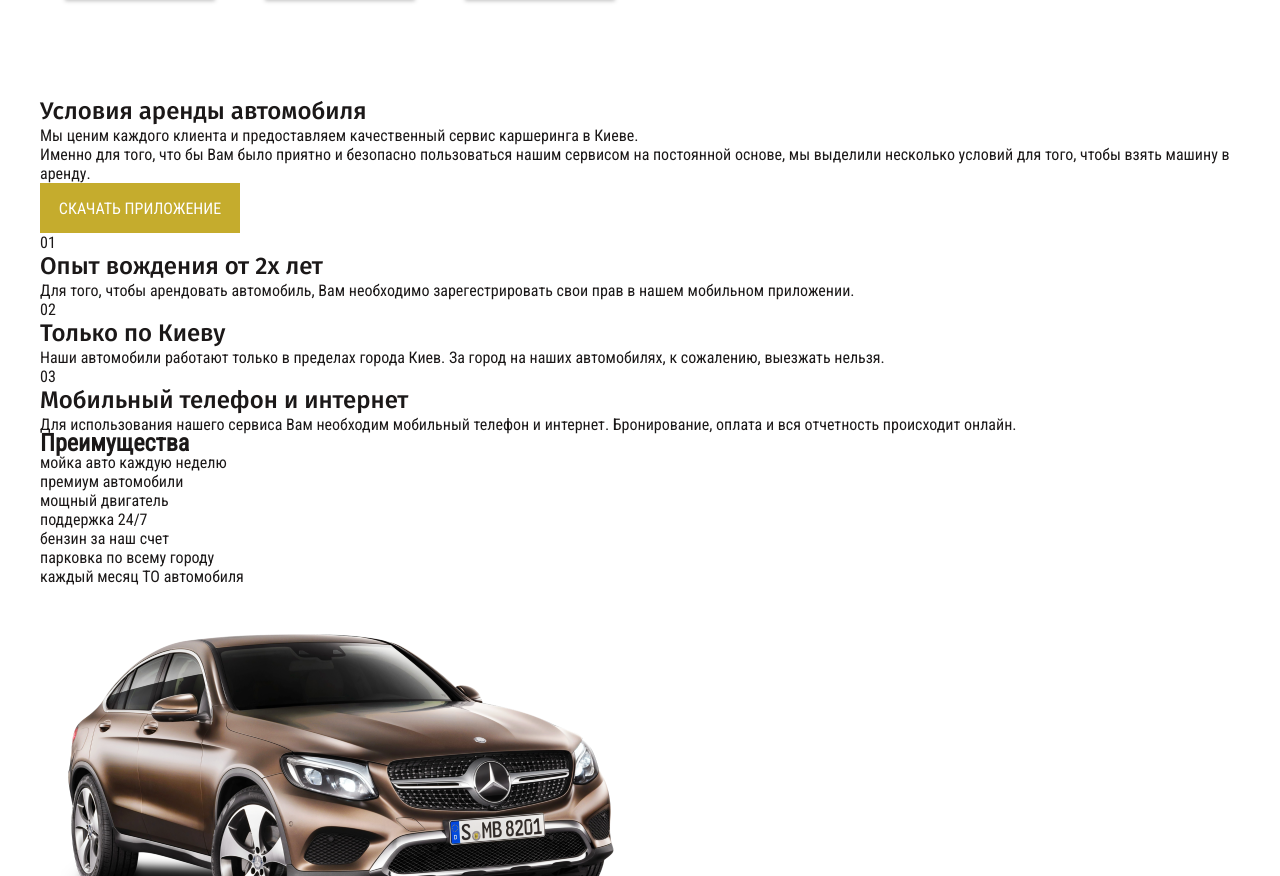
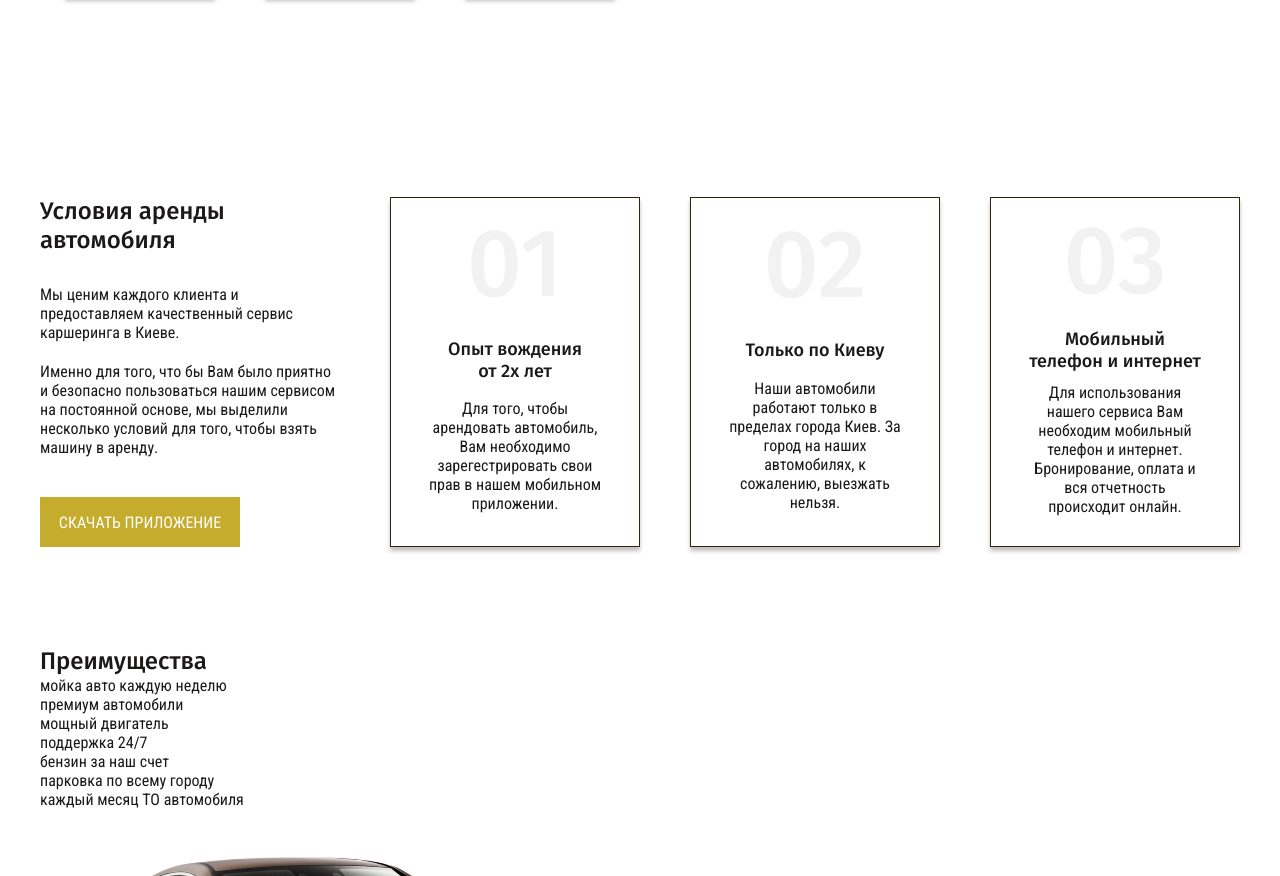
Before and after one commit to zachetka/vp-carsharing, a website: page src/index.html in a window 1280 px wide. Shown: the part 802-1678 px from the top of the page. Drawn offline with Linux system fonts and the light colour scheme; files that its build step writes are made by us from their sources; files whose address does not match are found by name.

Commit message:
add section conditions

```diff
--- a/src/index.html
+++ b/src/index.html
@@ -148,31 +148,29 @@
                     </p>
                     <a href="" class="conditions__content-btn btn">Скачать приложение</a>
                 </div>
-                <div class="conditions__cards">
                 <div class="conditions__card">
-                        <span class="conditions__card-number">01</span>
-                        <h3 class="conditions__card-title title">Опыт вождения от 2х лет</h3>
+                    <div class="conditions__card-number">01</div>
+                    <p class="conditions__card-title">Опыт вождения от&nbsp;2х&nbsp;лет</p>
                     <p class="conditions__card-text">
                         Для того, чтобы арендовать автомобиль, Вам необходимо зарегестрировать свои прав в нашем
                         мобильном приложении.
                     </p>
                 </div>
                 <div class="conditions__card">
-                        <span class="conditions__card-number">02</span>
-                        <h3 class="conditions__card-title title">Только по Киеву</h3>
+                    <div class="conditions__card-number">02</div>
+                    <p class="conditions__card-title">Только по Киеву</p>
                     <p class="conditions__card-text">
                         Наши автомобили работают только в пределах города Киев. За город на наших автомобилях, к
                         сожалению, выезжать нельзя.
                     </p>
                 </div>
                 <div class="conditions__card">
-                        <span class="conditions__card-number">03</span>
-                        <h3 class="conditions__card-title title">Мобильный телефон и интернет</h3>
+                    <div class="conditions__card-number">03</div>
+                    <p class="conditions__card-title">Мобильный телефон и интернет</p>
                     <p class="conditions__card-text">
                         Для использования нашего сервиса Вам необходим мобильный телефон и интернет. Бронирование,
                         оплата и вся отчетность происходит онлайн.
                     </p>
-                    </div>
                 </div>
             </div>
         </div>
@@ -183,7 +181,7 @@
         <div class="container">
             <div class="advantages__inner">
                 <div class="advantages__enum">
-                    <h2 class="advantages__enum-title">Преимущества</h2>
+                    <h2 class="advantages__enum-title title">Преимущества</h2>
                     <ul class="advantages__enum-list">
                         <li class="advantages__enum-item">мойка авто каждую неделю</li>
                         <li class="advantages__enum-item">премиум автомобили</li>
--- /dev/null
+++ b/src/styles/blocks/conditions.scss
@@ -0,0 +1,48 @@
+.conditions {
+    padding: 100px 0;
+    &__inner {
+        display: flex;
+        justify-content: space-between;
+    }
+    &__content {
+        width: 300px;
+    }
+    &__content-title {
+        margin-bottom: 30px;
+        max-width: 190px;
+    }
+    &__content-text {
+        margin-bottom: 20px;
+    }
+    &__content-btn {
+        margin-top: 40px;
+    }
+    &__card {
+        padding: 0 35px 25px;
+        display: flex;
+        flex-direction: column;
+        justify-content: space-around;
+        width: 250px;
+        min-height: 350px;
+        text-align: center;
+        border: 1px solid $primary;
+        box-shadow: 0px 4px 4px rgba(0, 0, 0, 0.25);
+        transition: all .5s;
+        &:hover {
+            transform: scale(1.25);
+        }
+    }
+    &__card-number {
+        font-family: $fontFamilySecond;
+        font-weight: 500;
+        font-size: 96px;
+        line-height: 115px;
+        opacity: 0.05;
+    }
+    &__card-title {
+        font-family: $fontFamilySecond;
+        font-weight: 500;
+        font-size: 18px;
+        line-height: 22px;
+    }
+}
--- a/src/styles/blocks/title.scss
+++ b/src/styles/blocks/title.scss
@@ -3,5 +3,4 @@
     font-weight: 500;
     font-size: 24px;
     line-height: 29px;
-    color: $dark;
 }
```
Also changed, not shown: docs/index.html (+1 -1 lines), docs/assets/style.min.css, src/styles/blocks/advantages.scss (added), src/styles/blocks/feedback.scss (added), src/styles/blocks/reviews.scss (added). Lines whose indentation alone changed are shown as unchanged.
